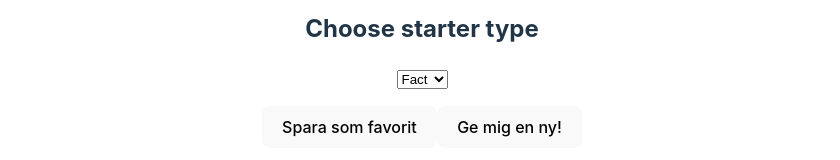
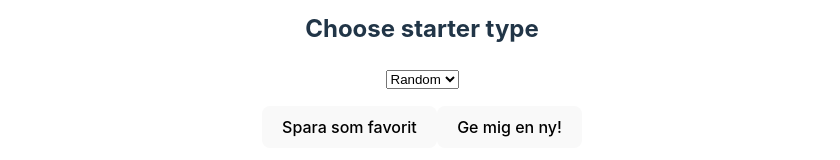
Before and after one commit to EmmiTorstensson/react-lab-2, a React (Vite) app: page / in a window 1280 px wide. Shown: the part 396-556 px from the top of the page, without its empty margins (218-1058 px from the left). Built offline with nearby package versions, Linux system fonts and the light colour scheme; no server answers.

Commit message:
added context and used it for settings

```diff
--- a/src/App.jsx
+++ b/src/App.jsx
@@ -1,10 +1,12 @@
 import './App.css'
 import { ConversationStarter } from './components/ConversationStarter'
+import { SettingsProvider } from './context/settingContext'
 
 function App() {
 
   return (
-    <>
+
+	<SettingsProvider>
 		<div>
        		<h1>Välkommen till Snackstartaren!</h1>
 		</div>
@@ -15,7 +17,7 @@ function App() {
 		<div>
 			<ConversationStarter />
 		</div>
-    </>
+	</SettingsProvider>
   )
 }
 
--- a/src/components/ConversationStarter.jsx
+++ b/src/components/ConversationStarter.jsx
@@ -3,17 +3,23 @@ import { getJoke } from "../api/getJoke"
 import { useEffect, useState } from "react"
 import { Settings } from "./Settings"
 import { Favorites } from "./Favorites"
+import { useSettings } from "../context/settingContext"
 
 export const ConversationStarter = () => {
 	const [randomStarter, setRandomStarter] = useState(null);
 	const [favorites, setFavorites] = useState([]);
+	const { settings } = useSettings();
 
 	const getData = async () => {
 		const [fact, joke] = await Promise.all([getFact(), getJoke()])
 
-		const randomStarter = Math.random() < 0.5 ? fact : joke;
-		console.log(randomStarter)
-		setRandomStarter(randomStarter)
+		if( settings === "fact" ) {
+			setRandomStarter(fact)
+		} else if ( settings === "joke" ) {
+			setRandomStarter(joke)
+		} else {
+			setRandomStarter(Math.random() < 0.5 ? fact : joke);
+		}
 	}
 
 	useEffect(() => {
--- a/src/components/Settings.jsx
+++ b/src/components/Settings.jsx
@@ -1,10 +1,19 @@
+import { useSettings } from "../context/settingContext";
+
 export const Settings = () => {
+	const {settings, updateSettings} = useSettings();
+
+	const handleChange = (e) => {
+		updateSettings(e.target.value)
+	}
+
 	return (
 		<div>
 			<h2>Choose starter type</h2>
-			<select>
-				<option>Fact</option>
-				<option>Joke</option>
+			<select value={settings} onChange={handleChange}>
+				<option value="Random">Random</option>
+				<option value="fact">Fact</option>
+				<option value="joke">Joke</option>
 			</select>
 		</div>
 	)
--- /dev/null
+++ b/src/context/settingContext.jsx
@@ -0,0 +1,25 @@
+import { createContext, useContext, useState } from "react";
+
+const SettingsContext = createContext(undefined);
+
+export const useSettings = () => {
+	const context = useContext(SettingsContext)
+
+	return context
+}
+
+export const SettingsProvider = ({ children }) => {
+	const [settings, setSettings] = useState("Random");
+
+	const updateSettings = (newSetting) => {
+		setSettings(newSetting)
+	}
+
+	return (
+		<>
+			<SettingsContext.Provider value={{settings, updateSettings}}>
+			{ children }
+			</SettingsContext.Provider>
+		</>
+	)
+}
```
